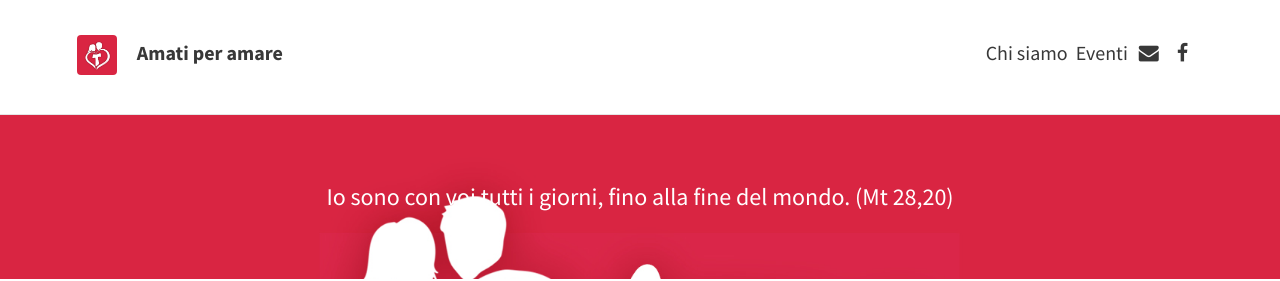
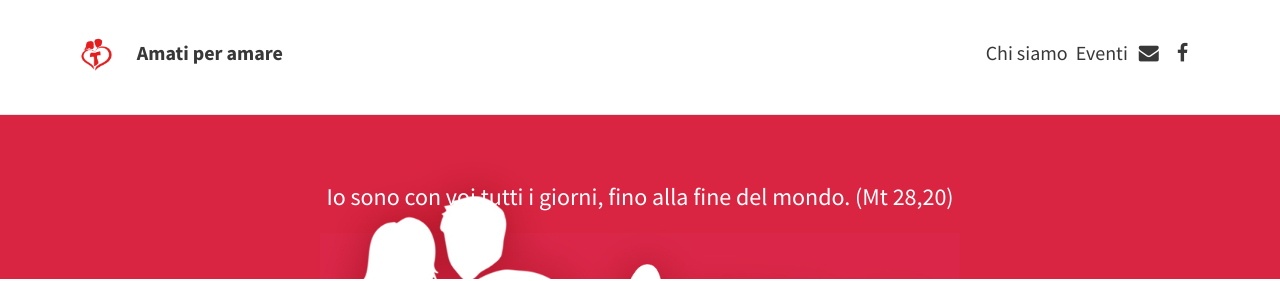
Before and after one commit to amatiperamare/amatiperamare.github.io, a Jekyll site: the page built from index.html, in a window 1280 px wide. Shown: the top 281 px of the page. Built offline with Jekyll 4.4.1, drawn with Linux system fonts in a browser that asks for light colours; nearby versions of some CDN libraries; the list of posts is cut into pages by our own code.

Commit message:
Updated Config

```diff
--- a/_config.yml
+++ b/_config.yml
@@ -12,9 +12,10 @@ baseurl:
 url: http://amatiperamare.it
 theme:
   title: Amati per amare
-  avatar_image: "/uploads/logo-rosso.jpg"
+  avatar_image: "/uploads/logo.png"
   favicon_image: "/uploads/logo.png"
   header_text_feature_image: "/uploads/logo-orizzontale.jpg"
+  gravatar:
   description: La pagina ufficiale di Amati per amare
   header_text: "<p>Io sono con voi tutti i giorni, fino alla fine del mondo. (Mt 28,20)</p>"
   footer_text: Ispirati dalla fede Cristiana, crediamo che la persona, quando si sente
```
